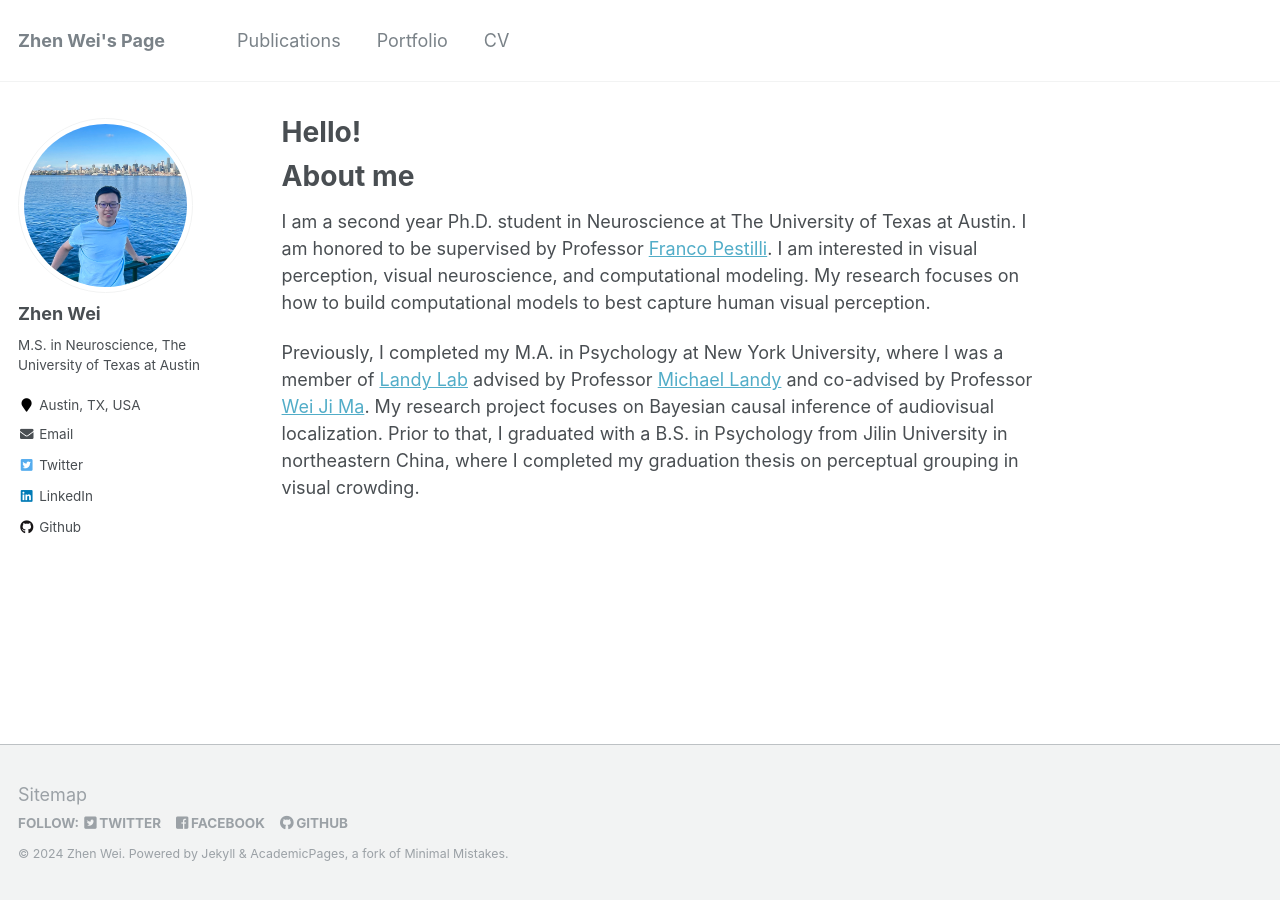
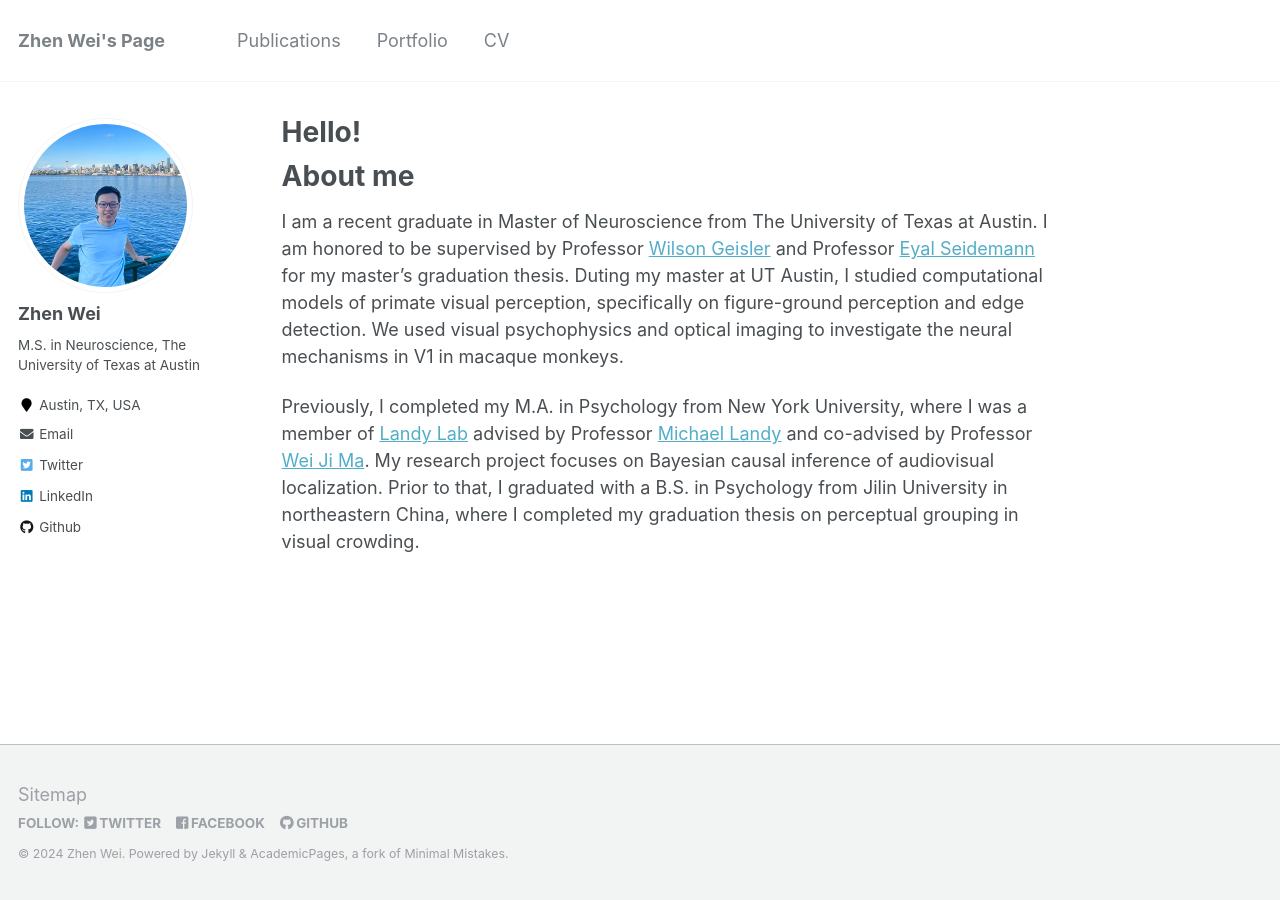
Before and after one commit to zhenwei-psych/zhenwei-psych.github.io, a Jekyll site: the page built from _pages/about.md, in a window 1280 px wide. Built offline with Jekyll 4.4.1, drawn with Linux system fonts in a browser that asks for light colours.

Commit message:
Update about.md

```diff
--- a/_pages/about.md
+++ b/_pages/about.md
@@ -10,6 +10,6 @@ redirect_from:
 
 About me
 ======
-I am a second year Ph.D. student in Neuroscience at The University of Texas at Austin. I am honored to be supervised by Professor [Franco Pestilli](https://liberalarts.utexas.edu/psychology/faculty/fp4834). I am interested in visual perception, visual neuroscience, and computational modeling. My research focuses on how to build computational models to best capture human visual perception.
+I am a recent graduate in Master of Neuroscience from The University of Texas at Austin. I am honored to be supervised by Professor [Wilson Geisler](https://liberalarts.utexas.edu/psychology/faculty/wsg8) and Professor [Eyal Seidemann](https://liberalarts.utexas.edu/psychology/faculty/es58) for my master's graduation thesis. Duting my master at UT Austin, I studied computational models of primate visual perception, specifically on figure-ground perception and edge detection. We used visual psychophysics and optical imaging to investigate the neural mechanisms in V1 in macaque monkeys.
 
-Previously, I completed my M.A. in Psychology at New York University, where I was a member of [Landy Lab](http://wp.nyu.edu/landylab) advised by Professor [Michael Landy](https://as.nyu.edu/faculty/michael-s-landy.html) and co-advised by Professor [Wei Ji Ma](https://as.nyu.edu/faculty/weiji-ma.html). My research project focuses on Bayesian causal inference of audiovisual localization. Prior to that, I graduated with a B.S. in Psychology from Jilin University in northeastern China, where I completed my graduation thesis on perceptual grouping in visual crowding.
+Previously, I completed my M.A. in Psychology from New York University, where I was a member of [Landy Lab](http://wp.nyu.edu/landylab) advised by Professor [Michael Landy](https://as.nyu.edu/faculty/michael-s-landy.html) and co-advised by Professor [Wei Ji Ma](https://as.nyu.edu/faculty/weiji-ma.html). My research project focuses on Bayesian causal inference of audiovisual localization. Prior to that, I graduated with a B.S. in Psychology from Jilin University in northeastern China, where I completed my graduation thesis on perceptual grouping in visual crowding.
```
